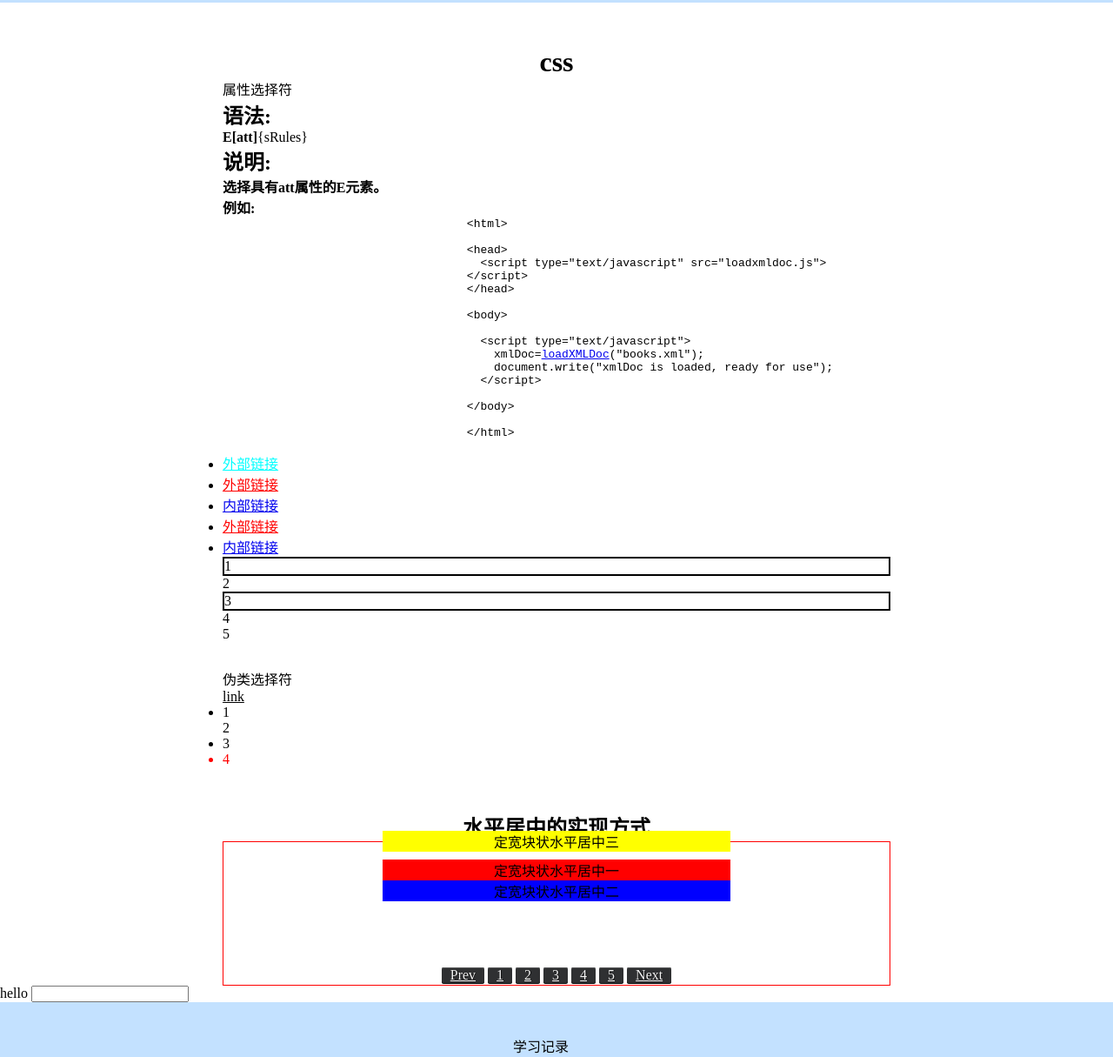
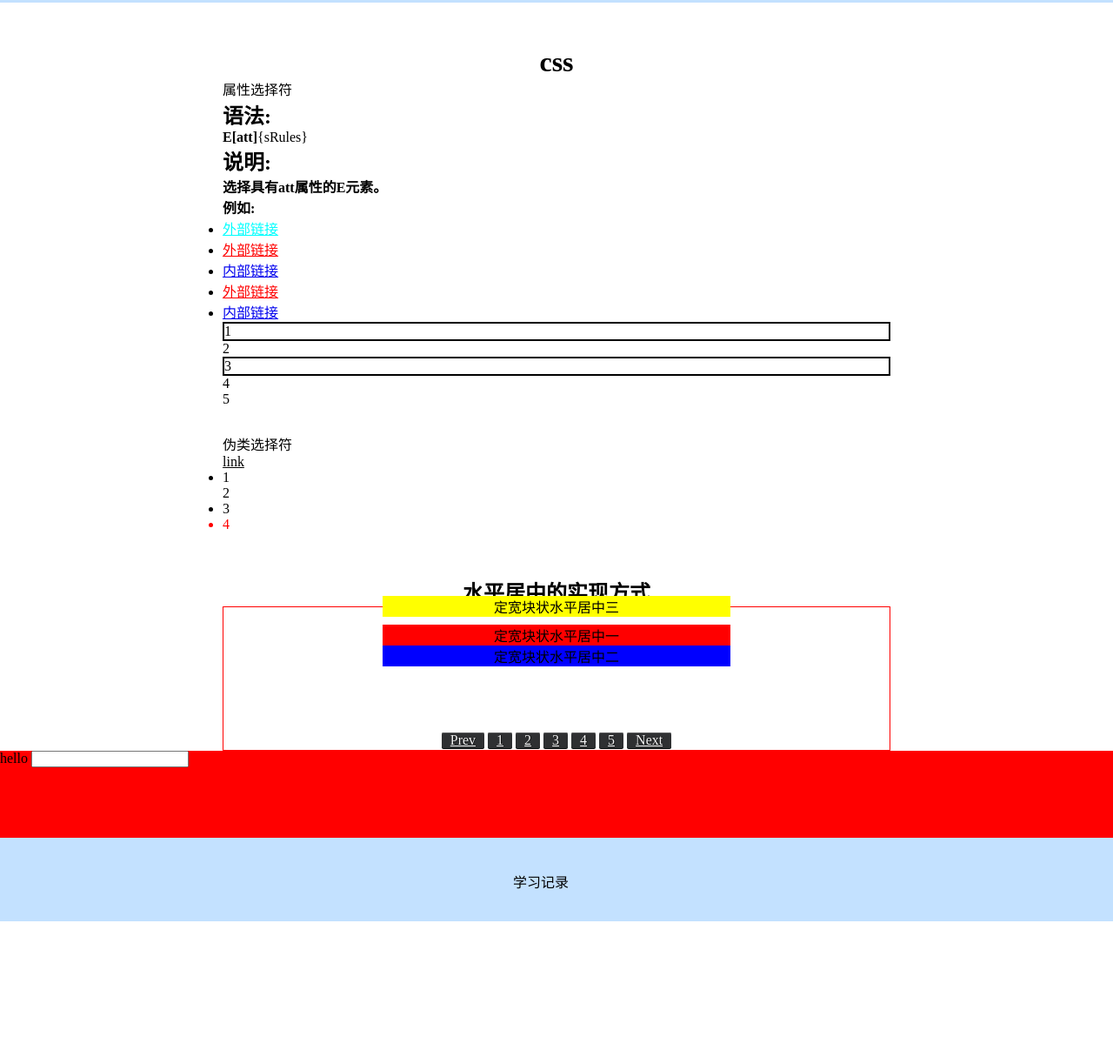
Before and after one commit to yaojiafeng/web, a website built with webpack: page code/src/index.html in a window 1280 px wide. Shown: the part 93-1308 px from the top of the page at 87% size. After the commit the page ends 1152 px from the top, so only its background shows below. Built offline with Linux system fonts and the light colour scheme.

Commit message:
update js

```diff
--- a/code/package.json
+++ b/code/package.json
@@ -14,8 +14,12 @@
     "babel-loader": "^7.1.4",
     "babel-preset-es2015": "^6.24.1",
     "babel-preset-latest": "^6.24.1",
+    "css-loader": "^0.28.11",
+    "style-loader": "^0.21.0",
     "webpack": "^4.8.3",
     "webpack-cli": "^2.1.3"
   },
-  "dependencies": {}
+  "dependencies": {
+    "rxjs": "^6.2.0"
+  }
 }
--- a/code/src/index.html
+++ b/code/src/index.html
@@ -41,27 +41,7 @@
                 </div>
                 <div>
                     <p><strong>例如:</strong></p>
-                    <blockquote>
-                        <pre>
-                                    &lt;html&gt;
 
-                                    &lt;head&gt;
-                                      &lt;script type=&quot;text/javascript&quot; src=&quot;loadxmldoc.js&quot;&gt;
-                                    &lt;/script&gt;
-                                    &lt;/head&gt;
-
-                                    &lt;body&gt;
-
-                                      &lt;script type=&quot;text/javascript&quot;&gt;
-                                        xmlDoc=<a href="dom_loadxmldoc.asp">loadXMLDoc</a>(&quot;books.xml&quot;);
-                                        document.write(&quot;xmlDoc is loaded, ready for use&quot;);
-                                      &lt;/script&gt;
-
-                                    &lt;/body&gt;
-
-                                    &lt;/html&gt;
-                                    </pre>
-                    </blockquote>
                 </div>
                 <ul>
                     <li>
--- a/code/src/public/javascript/index.js
+++ b/code/src/public/javascript/index.js
@@ -10,13 +10,17 @@
 // } from 'rxjs/Observable';
 // import 'rxjs/add/observable/of';
 // import 'rxjs/add/operator/map';
-
+import {
+    rxjsTest
+} from './rxjs'
 
 import promise, {
     Person
-} from './es6.js';
+} from './es6';
+import '../style/test.css';
 
 promise();
+rxjsTest();
 var person = new Person();
 person.getName();
 var vm = new Vue({
@@ -26,9 +30,7 @@
         text: ''
     }
 })
-// var buttom = document.getElementById('app');
-// Rx.Observable.fromEvent(buttom, 'click')
-//     .subscribe(() => console.log('Clicked'))
+
 
 
 
--- /dev/null
+++ b/code/src/public/javascript/rxjs.js
@@ -0,0 +1,10 @@
+import { Observable, Subject, ReplaySubject, from, of, range } from 'rxjs';
+import { map, filter, switchMap } from 'rxjs/operators';
+export function rxjsTest(){
+range(1, 200)
+  .pipe(filter(x => x % 2 === 1), map(x => x + x))
+  .subscribe(x => console.log(x));
+}
+// var buttom = document.getElementById('app');
+// Rx.Observable.fromEvent(buttom, 'click')
+//     .subscribe(() => console.log('Clicked'))
--- /dev/null
+++ b/code/src/public/style/test.css
@@ -0,0 +1,4 @@
+.js_content{
+    height: 100px;
+    background: red
+}
--- a/code/webpack.config.js
+++ b/code/webpack.config.js
@@ -6,9 +6,18 @@
     },
     module: {
         rules: [{
-            test: /\.js?$/,
-            exclude: /(node_modules)/,
-            loader: 'babel-loader'
-        }]
+                test: /\.js?$/,
+                exclude: /(node_modules)/,
+                loader: 'babel-loader'
+            },
+            {
+                test: /\.css$/,
+                use: [
+                    'style-loader',
+                    'css-loader'
+                ]
+
+            }
+        ]
     }
 }
```
Also changed, not shown: code/build/bundle.js, 3 other files.
